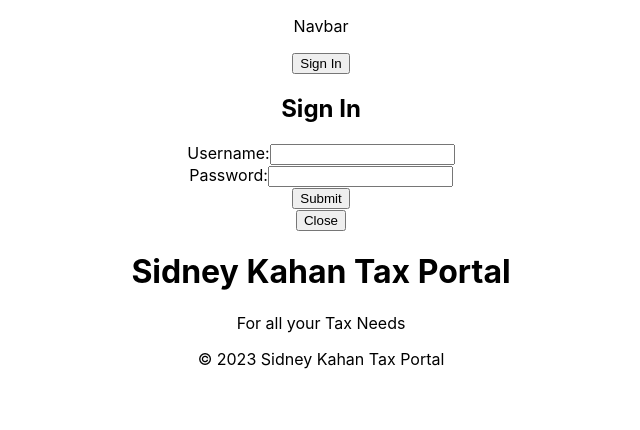
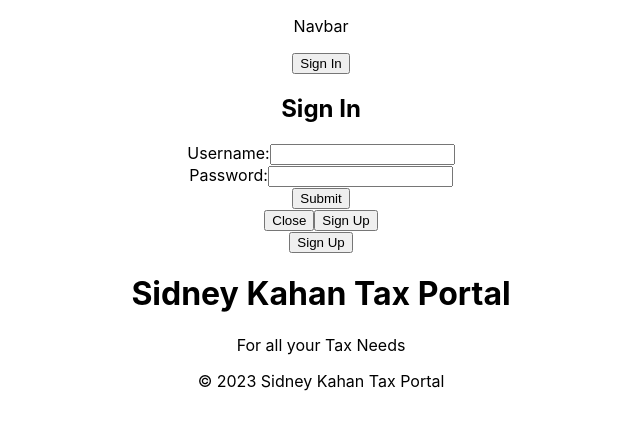
Before and after one commit to elpopes/tax-service, a React (Create React App) app in the folder tax-client/: page / in a window 1280 px wide. Both pictures are taken after a click on the button "Sign In". Shown: the top 430 px of the page, without its empty margins (319-959 px from the left). Built offline with nearby package versions, Linux system fonts and the light colour scheme.

Commit message:
update signin

```diff
--- a/tax-client/src/components/SignIn.js
+++ b/tax-client/src/components/SignIn.js
@@ -1,8 +1,10 @@
 import React, { useState } from "react";
 import Modal from "./Modal";
+import SignUp from "./SignUp";
 
 function SignIn() {
   const [isVisible, setIsVisible] = useState(false);
+  const [isSignUpVisible, setIsSignUpVisible] = useState(false);
 
   const handleOpen = () => {
     setIsVisible(true);
@@ -10,6 +12,10 @@ function SignIn() {
 
   const handleClose = () => {
     setIsVisible(false);
+  };
+
+  const handleSignUpOpen = () => {
+    setIsSignUpVisible(true);
   };
 
   return (
@@ -31,6 +37,8 @@ function SignIn() {
           <input type="submit" value="Submit" />
         </form>
         <button onClick={handleClose}>Close</button>
+        <button onClick={handleSignUpOpen}>Sign Up</button>
+        <SignUp isVisible={isSignUpVisible} />
       </Modal>
     </div>
   );
```
